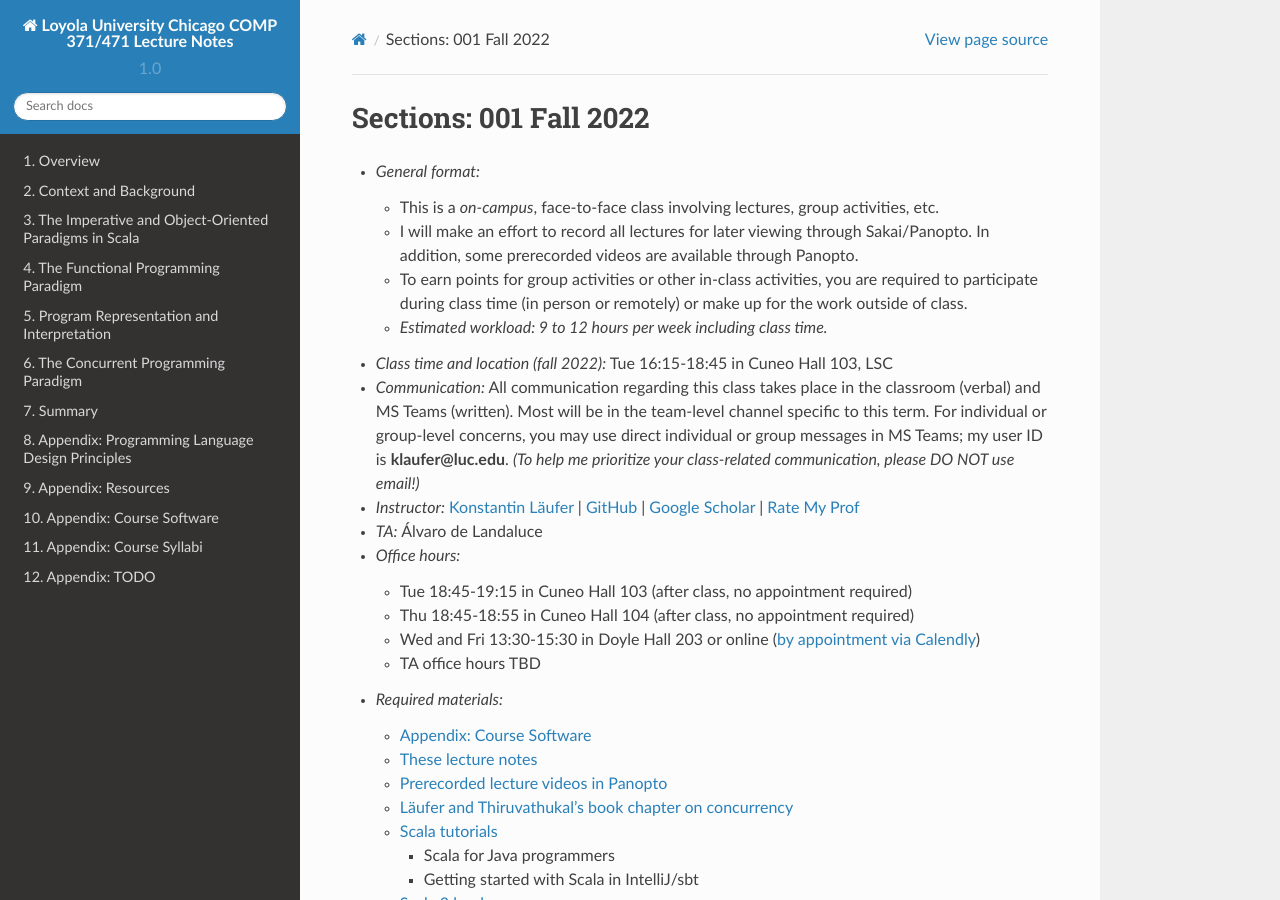
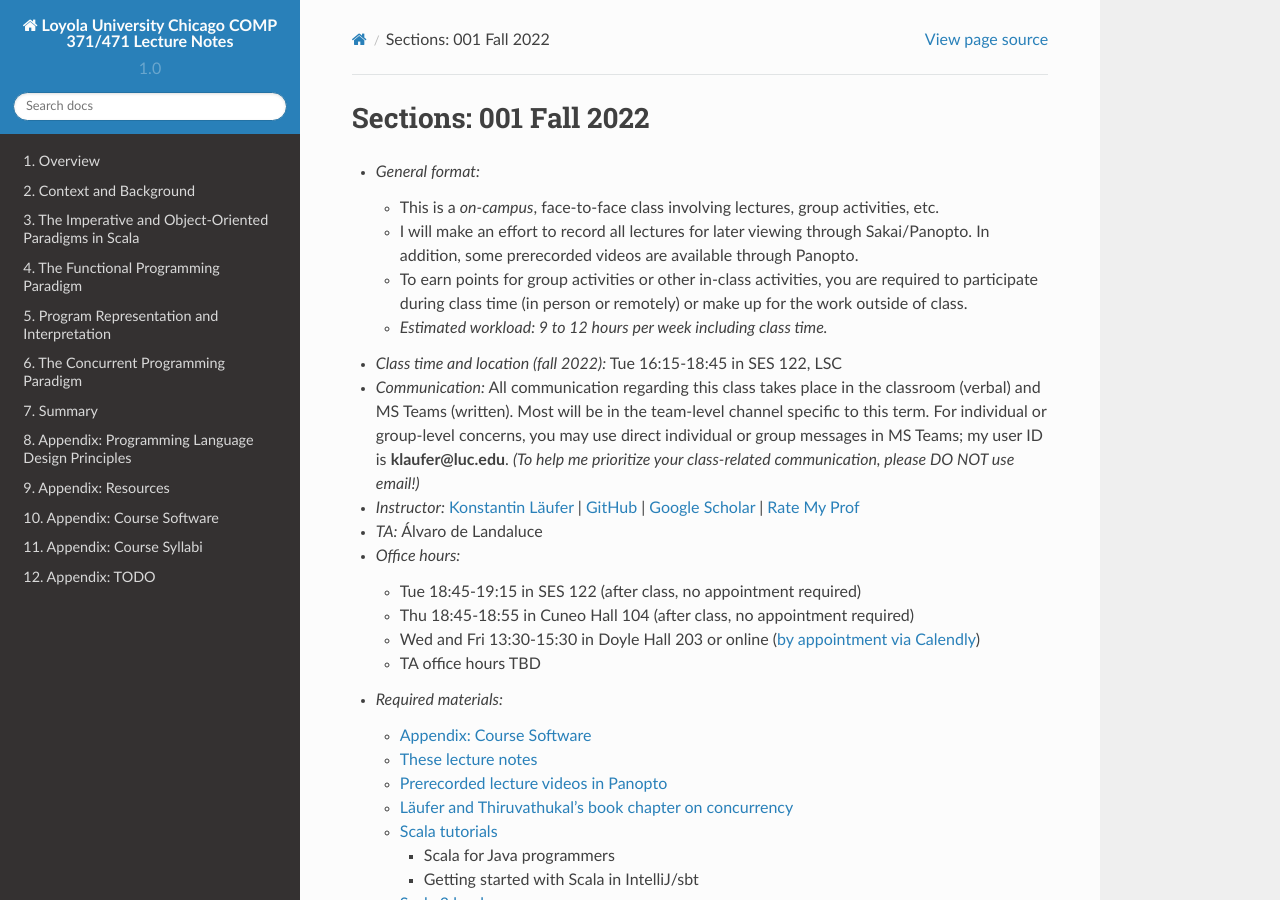
Before and after one commit to lucproglangcourse/lucproglangcourse.github.io, a Sphinx documentation site: the page built from source/syllabi/2022Fall.rst, in a window 1280 px wide and 900 px high. Built offline with Sphinx 7.4.7 and the Read the Docs theme 2.0.0, drawn with Linux system fonts in a browser that asks for light colours.

Commit message:
updated classroom
Signed-off-by: Konstantin Läufer <laufer@cs.luc.edu>

```diff
--- a/source/syllabi/2022Fall.rst
+++ b/source/syllabi/2022Fall.rst
@@ -9,7 +9,7 @@ Sections: 001 Fall 2022
     you are required to participate during class time (in person or remotely) or make up for the work outside of class.
   - *Estimated workload: 9 to 12 hours per week including class time.*
 
-- *Class time and location (fall 2022):* Tue 16:15-18:45 in Cuneo Hall 103, LSC
+- *Class time and location (fall 2022):* Tue 16:15-18:45 in SES 122, LSC
 
 - *Communication:* All communication regarding this class takes place in the classroom (verbal) and MS Teams (written). Most will be in the team-level channel specific to this term. For individual or group-level concerns, you may use direct individual or group messages in MS Teams; my user ID is **klaufer@luc.edu**. *(To help me prioritize your class-related communication, please DO NOT use email!)*
 
@@ -19,7 +19,7 @@ Sections: 001 Fall 2022
 
 - *Office hours:*
 
-  - Tue 18:45-19:15 in Cuneo Hall 103 (after class, no appointment required)
+  - Tue 18:45-19:15 in SES 122 (after class, no appointment required)
   - Thu 18:45-18:55 in Cuneo Hall 104 (after class, no appointment required)
   - Wed and Fri 13:30-15:30 in Doyle Hall 203 or online (`by appointment via Calendly <https://calendly.com/laufer>`_)
   - TA office hours TBD
```
